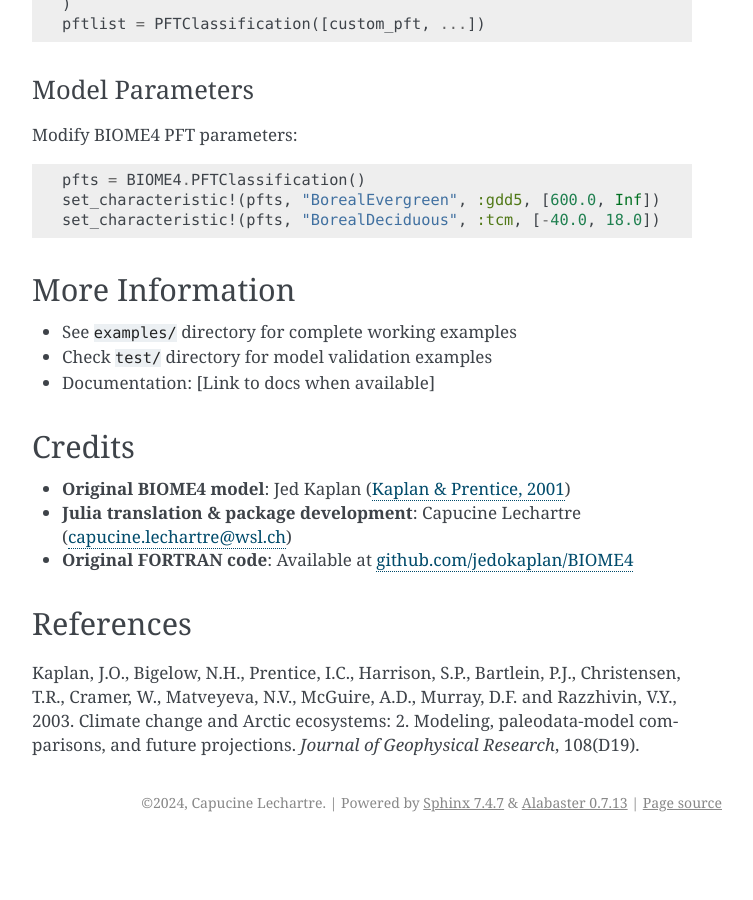
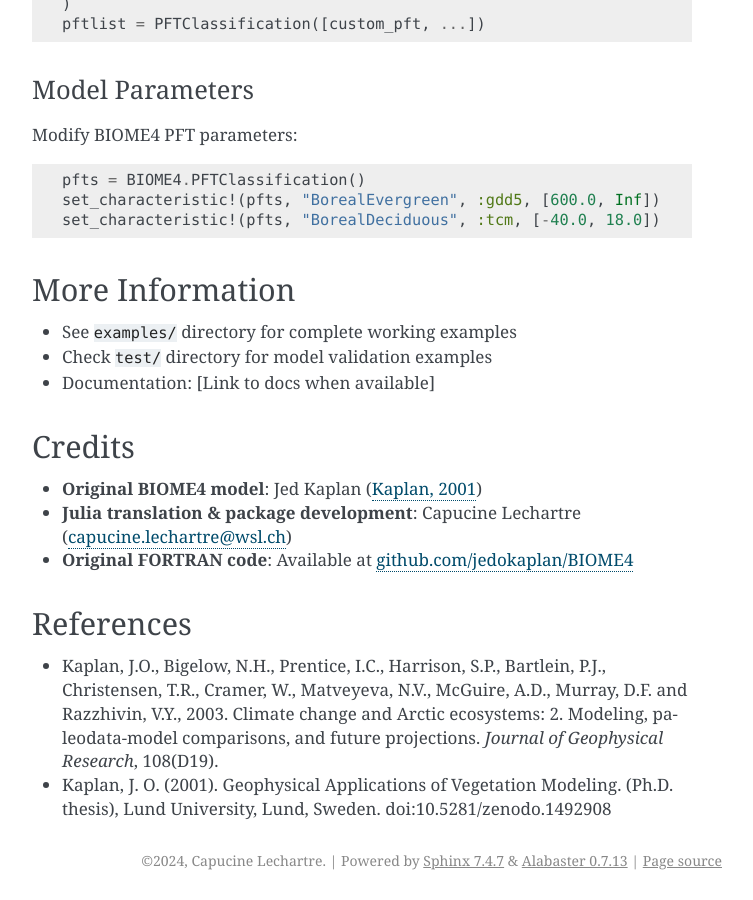
Before and after one commit to clechartre/Biome.jl, a Sphinx documentation site: the page built from docs/readme.rst, in a window 1280 px wide and 900 px high, scrolled down 4828 px. Shown: the whole window, without its empty margins (388-1141 px from the left). Built offline with Sphinx 7.4.7, drawn with Linux system fonts in a browser that asks for light colours; the version number could not be read and is left out; before the commit the page ends 5670 px from its top, so only the background shows below that.

Commit message:
Fixes to citations

```diff
--- a/README.md
+++ b/README.md
@@ -195,10 +195,11 @@
 
 ## Credits
 
-- **Original BIOME4 model**: Jed Kaplan ([Kaplan & Prentice, 2001](https://www.researchgate.net/publication/37470169_Geophysical_Applications_of_Vegetation_Modeling))
+- **Original BIOME4 model**: Jed Kaplan ([Kaplan, 2001](https://www.researchgate.net/publication/37470169_Geophysical_Applications_of_Vegetation_Modeling))
 - **Julia translation & package development**: Capucine Lechartre (capucine.lechartre@wsl.ch)
 - **Original FORTRAN code**: Available at [github.com/jedokaplan/BIOME4](https://github.com/jedokaplan/BIOME4)
 
 ## References
 
-Kaplan, J.O., Bigelow, N.H., Prentice, I.C., Harrison, S.P., Bartlein, P.J., Christensen, T.R., Cramer, W., Matveyeva, N.V., McGuire, A.D., Murray, D.F. and Razzhivin, V.Y., 2003. Climate change and Arctic ecosystems: 2. Modeling, paleodata‐model comparisons, and future projections. *Journal of Geophysical Research*, 108(D19).
+* Kaplan, J.O., Bigelow, N.H., Prentice, I.C., Harrison, S.P., Bartlein, P.J., Christensen, T.R., Cramer, W., Matveyeva, N.V., McGuire, A.D., Murray, D.F. and Razzhivin, V.Y., 2003. Climate change and Arctic ecosystems: 2. Modeling, paleodata‐model comparisons, and future projections. *Journal of Geophysical Research*, 108(D19).
+* Kaplan, J. O. (2001). Geophysical Applications of Vegetation Modeling. (Ph.D. thesis), Lund University, Lund, Sweden. doi:10.5281/zenodo.1492908
```
Also changed, not shown: docs/src/pfts.md (+6 -5 lines).
